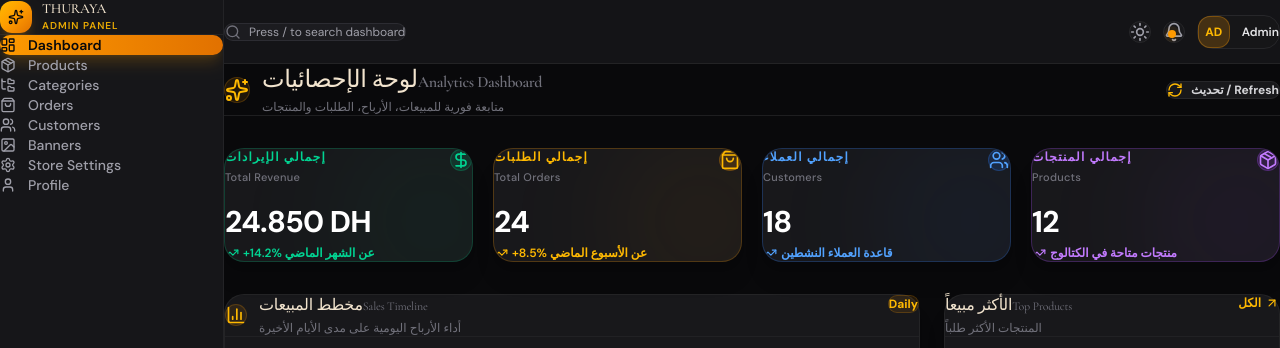
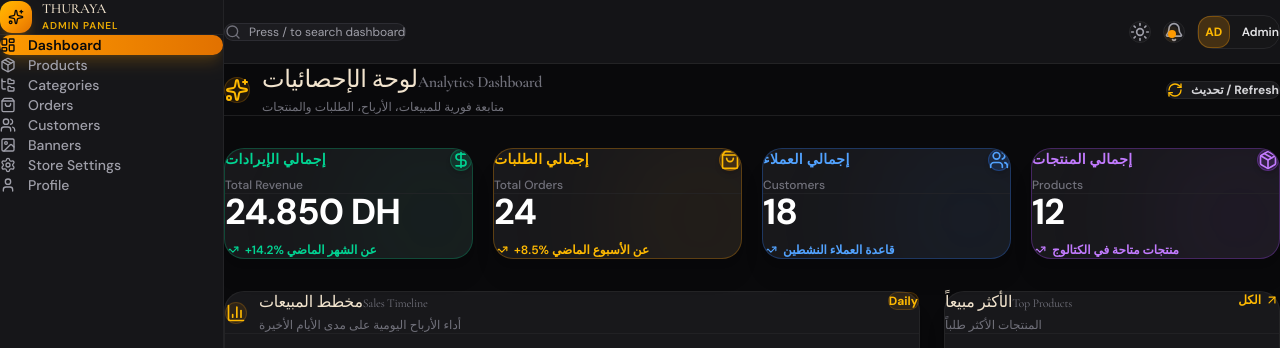
Before and after one commit to Soulaiman08/touria2, a Next.js app: page /admin in a window 1280 px wide. Shown: the top 348 px of the page. Built offline with nearby package versions, Linux system fonts and the light colour scheme; no server answers.

Commit message:
style: increase main content padding from sidebar, redesign StatCard with clear section layout

```diff
--- a/src/app/admin/page.tsx
+++ b/src/app/admin/page.tsx
@@ -70,38 +70,38 @@ function StatCard({
   labelEn: string
   value: string | number
   sub: string
-  accent: string          // tailwind color key e.g. 'emerald'
+  accent: string
   Icon: React.ElementType
 }) {
   const colors: Record<string, { ring: string; icon: string; blob: string; text: string }> = {
-    emerald: { ring: 'border-emerald-500/25 hover:border-emerald-500/50', icon: 'bg-emerald-500/15 text-emerald-400 border-emerald-500/25', blob: 'bg-emerald-500/10', text: 'text-emerald-400' },
-    amber:   { ring: 'border-amber-500/25  hover:border-amber-500/50',  icon: 'bg-amber-500/15   text-amber-400   border-amber-500/25',  blob: 'bg-amber-500/10',  text: 'text-amber-400'  },
-    blue:    { ring: 'border-blue-500/25   hover:border-blue-500/50',   icon: 'bg-blue-500/15    text-blue-400    border-blue-500/25',   blob: 'bg-blue-500/10',   text: 'text-blue-400'   },
-    purple:  { ring: 'border-purple-500/25 hover:border-purple-500/50', icon: 'bg-purple-500/15  text-purple-400  border-purple-500/25', blob: 'bg-purple-500/10', text: 'text-purple-400' },
+    emerald: { ring: 'border-emerald-500/30 hover:border-emerald-500/60', icon: 'bg-emerald-500/15 text-emerald-400 border-emerald-500/30', blob: 'bg-emerald-500/8',  text: 'text-emerald-400' },
+    amber:   { ring: 'border-amber-500/30   hover:border-amber-500/60',   icon: 'bg-amber-500/15   text-amber-400   border-amber-500/30',   blob: 'bg-amber-500/8',   text: 'text-amber-400'  },
+    blue:    { ring: 'border-blue-500/30    hover:border-blue-500/60',    icon: 'bg-blue-500/15    text-blue-400    border-blue-500/30',    blob: 'bg-blue-500/8',    text: 'text-blue-400'   },
+    purple:  { ring: 'border-purple-500/30  hover:border-purple-500/60',  icon: 'bg-purple-500/15  text-purple-400  border-purple-500/30',  blob: 'bg-purple-500/8',  text: 'text-purple-400' },
   }
   const c = colors[accent]
 
   return (
-    <div className={`relative overflow-hidden rounded-2xl bg-zinc-900 border ${c.ring} shadow-xl transition-all duration-300 p-6 flex flex-col gap-5`}>
+    <div className={`relative overflow-hidden rounded-2xl bg-zinc-900 border ${c.ring} shadow-xl transition-all duration-300 flex flex-col`}>
       {/* decorative blob */}
-      <div className={`absolute -right-8 -bottom-8 w-36 h-36 ${c.blob} rounded-full blur-3xl pointer-events-none`} />
+      <div className={`absolute -right-10 -bottom-10 w-40 h-40 ${c.blob} rounded-full blur-3xl pointer-events-none`} />
 
-      {/* row: label + icon */}
-      <div className="relative z-10 flex items-start justify-between gap-3">
-        <div className="flex flex-col gap-1">
-          <span className={`text-xs font-black uppercase tracking-widest ${c.text}`}>{labelAr}</span>
-          <span className="text-[11px] font-medium text-zinc-500 tracking-wide">{labelEn}</span>
+      {/* ── Top section: icon + labels ─────────────── */}
+      <div className="relative z-10 flex items-start justify-between gap-4 px-6 pt-6 pb-4 border-b border-zinc-800/60">
+        <div className="flex flex-col gap-2">
+          <span className={`text-sm font-black tracking-wide ${c.text}`}>{labelAr}</span>
+          <span className="text-xs font-medium text-zinc-500">{labelEn}</span>
         </div>
-        <div className={`shrink-0 p-2.5 rounded-xl border ${c.icon}`}>
+        <div className={`shrink-0 p-3 rounded-xl border ${c.icon} shadow-md`}>
           <Icon className="w-5 h-5" />
         </div>
       </div>
 
-      {/* big number */}
-      <div className="relative z-10 flex flex-col gap-2">
-        <span className="text-3xl font-black text-white tracking-tight leading-none">{value}</span>
-        <span className={`text-xs font-semibold ${c.text} flex items-center gap-1`}>
-          <TrendingUp className="w-3.5 h-3.5" />
+      {/* ── Bottom section: big number + trend ─────── */}
+      <div className="relative z-10 flex flex-col gap-3 px-6 py-5">
+        <span className="text-4xl font-black text-white tracking-tight leading-none">{value}</span>
+        <span className={`text-xs font-semibold ${c.text} flex items-center gap-1.5`}>
+          <TrendingUp className="w-3.5 h-3.5 shrink-0" />
           {sub}
         </span>
       </div>
--- a/src/components/admin/layout/AdminLayout.tsx
+++ b/src/components/admin/layout/AdminLayout.tsx
@@ -194,7 +194,7 @@ export function AdminLayout({ children }: { children: React.ReactNode }) {
         </header>
 
         {/* Page Body */}
-        <main className="flex-1 p-5 sm:p-6 md:p-8 max-w-7xl w-full mx-auto">
+        <main className="flex-1 px-6 py-6 sm:px-8 sm:py-8 md:px-12 md:py-10 w-full">
           {children}
         </main>
       </div>
```
